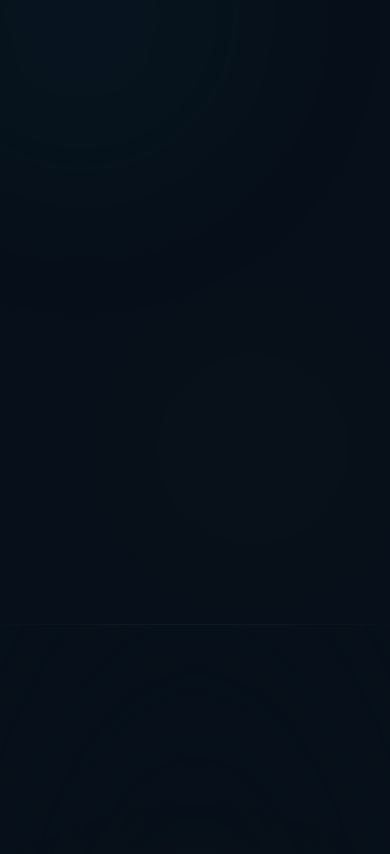
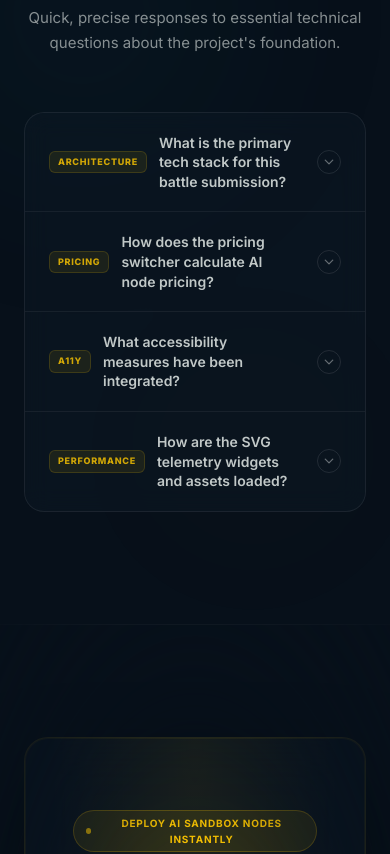
Before and after one commit to JakkulaVeerababu/AI-driven-data-automation-platform, a Next.js app: page / in a window 390 px wide. Shown: the part 7780-8634 px from the top of the page. Built offline with nearby package versions, Linux system fonts and the light colour scheme.

Commit message:
fix: replace raw reveal-on-scroll classes with active ScrollReveal component to fix hidden sections

```diff
--- a/src/components/layout/Navbar.tsx
+++ b/src/components/layout/Navbar.tsx
@@ -82,12 +82,11 @@
               aria-expanded={isOpen}
               aria-controls="mobile-nav"
               style={{
-                display: "none",
                 width: "40px", height: "40px", border: "1px solid rgba(255,255,255,0.1)",
                 borderRadius: "10px", background: "rgba(255,255,255,0.04)",
-                color: "#F0F6F3", cursor: "pointer", alignItems: "center", justifyContent: "center",
+                color: "#F0F6F3", cursor: "pointer", display: "flex", alignItems: "center", justifyContent: "center",
               }}
-              className="hidden"
+              className="md:hidden"
             >
               <svg width="18" height="18" fill="none" viewBox="0 0 24 24" stroke="currentColor" strokeWidth="2" aria-hidden="true">
                 {isOpen
--- a/src/components/sections/CTA.tsx
+++ b/src/components/sections/CTA.tsx
@@ -1,6 +1,7 @@
 "use client";
 
 import { useState } from "react";
+import ScrollReveal from "../shared/ScrollReveal";
 
 export default function CTA() {
   const [copied, setCopied] = useState(false);
@@ -22,7 +23,7 @@
       <div className="glow-blob glow-blob-gold" style={{ width: "700px", height: "700px", top: "50%", left: "50%", transform: "translate(-50%,-50%)", opacity: 0.45 }} aria-hidden="true" />
 
       <div className="nm-container" style={{ position: "relative", zIndex: 10 }}>
-        <div className="reveal-on-scroll">
+        <ScrollReveal>
 
           {/* Glass card */}
           <div style={{
@@ -140,7 +141,7 @@
             </div>
 
           </div>
-        </div>
+        </ScrollReveal>
       </div>
     </section>
   );
--- a/src/components/sections/FAQ.tsx
+++ b/src/components/sections/FAQ.tsx
@@ -1,6 +1,7 @@
 "use client";
 
 import { useState } from "react";
+import ScrollReveal from "../shared/ScrollReveal";
 
 const FAQS = [
   { q: "What is the primary tech stack for this battle submission?", a: "The project is architected with Next.js (App Router), TypeScript, and Tailwind CSS v4. We use native CSS and CSS variables for theming, transitions, and accessibility compliance — avoiding heavy animation or widget packages entirely.", tag: "Architecture" },
@@ -26,7 +27,7 @@
       <div className="nm-container" style={{ position: "relative", zIndex: 10, maxWidth: "760px" }}>
 
         {/* Header */}
-        <div className="reveal-on-scroll" style={{ textAlign: "center", marginBottom: "56px" }}>
+        <ScrollReveal style={{ textAlign: "center", marginBottom: "56px" }}>
           <div className="nm-badge nm-badge-gold" style={{ marginBottom: "20px", display: "inline-flex" }}>
             Frequently Asked Questions
           </div>
@@ -36,11 +37,11 @@
           <p className="nm-section-sub" style={{ margin: "0 auto" }}>
             Quick, precise responses to essential technical questions about the project&apos;s foundation.
           </p>
-        </div>
+        </ScrollReveal>
 
         {/* Accordion */}
-        <div
-          className="reveal-on-scroll"
+        <ScrollReveal
+          delay={100}
           style={{ border: "1px solid rgba(255,255,255,0.07)", borderRadius: "20px", overflow: "hidden", background: "rgba(12,24,37,0.5)", backdropFilter: "blur(12px)", WebkitBackdropFilter: "blur(12px)" }}
         >
           {FAQS.map((item, idx) => {
@@ -115,7 +116,7 @@
               </div>
             );
           })}
-        </div>
+        </ScrollReveal>
 
       </div>
     </section>
```
